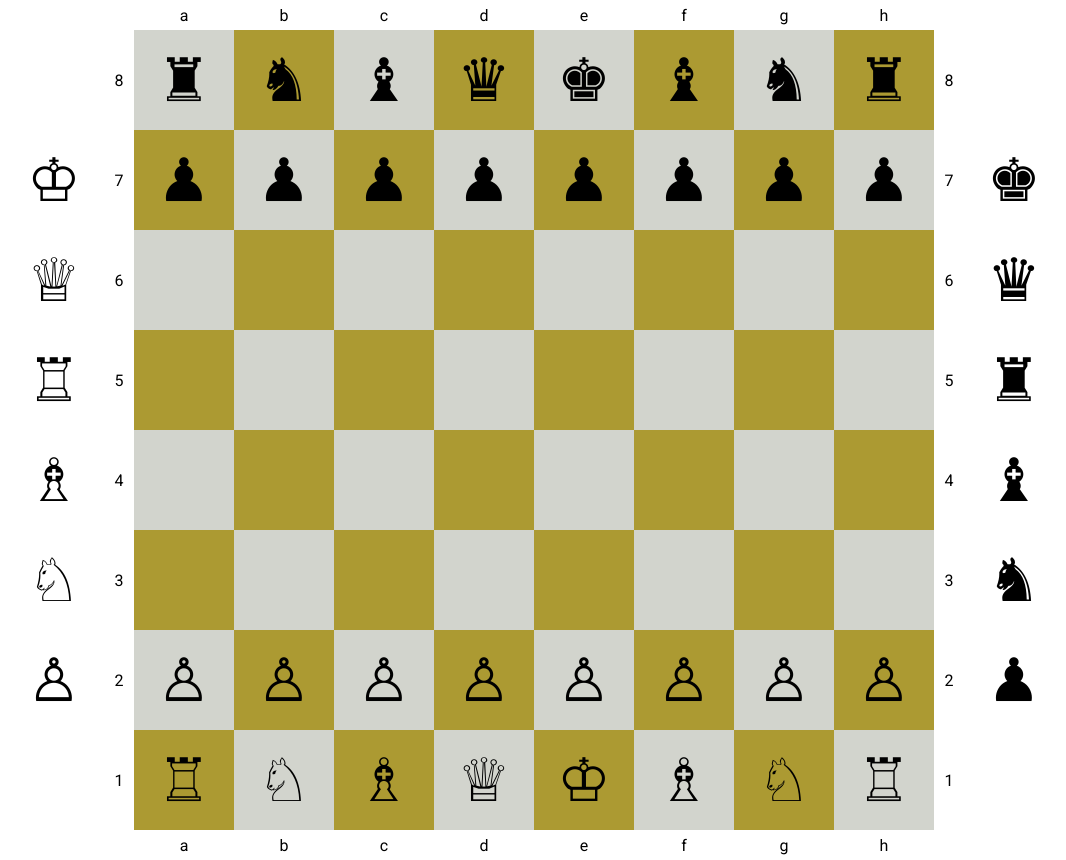
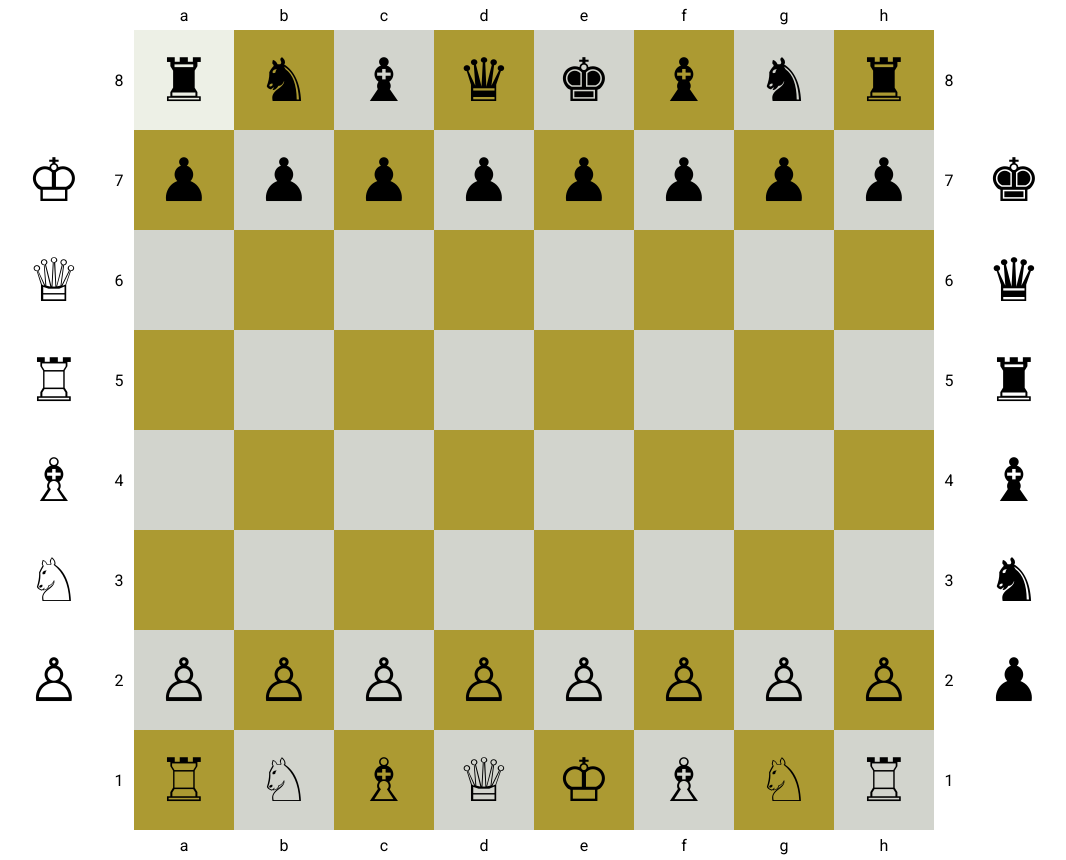
Before and after one commit to Obliczeniowo/chessComponent, an Angular app: page /chess-view in a window 1280 px wide. In both pictures the pointer is over the element 290 px from the left and 80 px from the top of the page. Shown: the whole page, without its empty margins (106-1172 px from the left). Built offline with nearby package versions, Linux system fonts and the light colour scheme.

Commit message:
Add hover styles for chess board field

```diff
--- a/src/app/chess/chess/chess-field/chess-field.component.scss
+++ b/src/app/chess/chess/chess-field/chess-field.component.scss
@@ -1,11 +1,19 @@
 .white-field {
     background-color: #d2d4cd;
+}
+
+.white-field:hover {
+    background-color: #edf0e6;
 }
 
 .black-field {
     background-color: #ac9a32;
 }
 
+.black-field:hover {
+    background-color: #d3bd40;
+}
+
 .chess-field {
     width: 100px;
     height: 100px;
```
